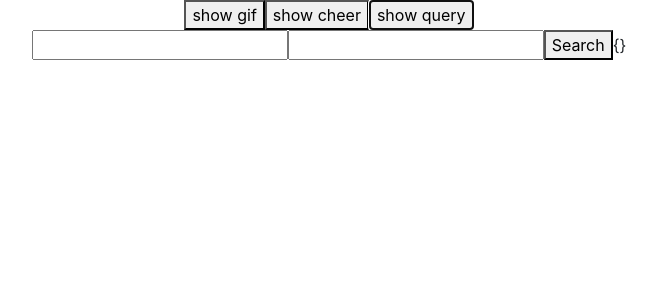
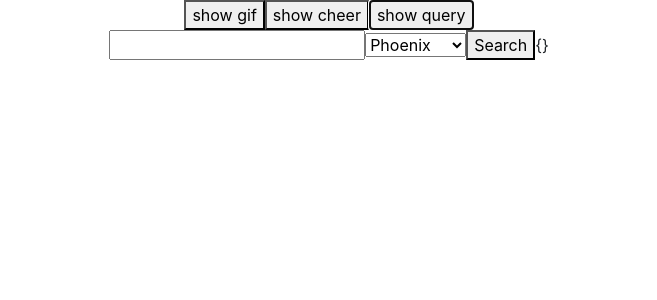
Before and after one commit to Jonahkarew/reactcorstest, a React (Create React App) app: page / in a window 1280 px wide. Both pictures are taken after a click on the button "show query". Shown: the top 300 px of the page, without its empty margins (311-968 px from the left). Built offline with nearby package versions, Linux system fonts and the light colour scheme.

Commit message:
changed format of world input

```diff
--- a/src/components/Jqer.js
+++ b/src/components/Jqer.js
@@ -141,7 +141,12 @@ function Jqer() {
     return (
         <div>
             <input onChange={e => setName(e.target.value)} className="nameInput"></input>
-            <input onChange={e => setWorld(e.target.value)} className="worldInput"></input>
+            <select onChange={e => setWorld(e.target.value)} className="worldInput">
+                <optgroup label="Chaos">
+                <option value="Phoenix">Phoenix</option>
+                </optgroup>
+                <option value="Cerberus">Cerberus</option>
+            </select>
             <button onClick={getId}>Search</button>
             {id}
             {JSON.stringify(character)}
```
